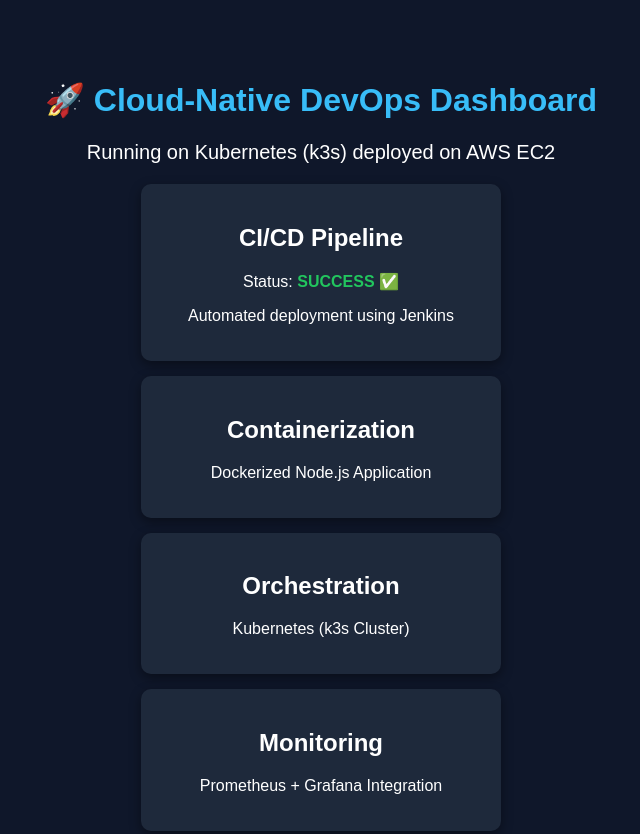
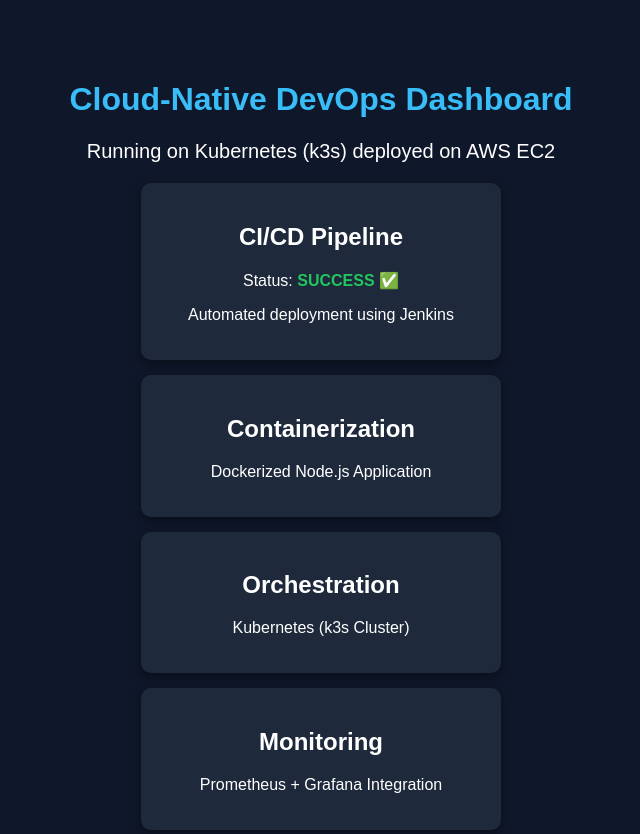
Before and after one commit to SyedShoieb/DevOps-project, a website: page index.html in a window 1280 px wide. Shown: the top 834 px of the page, without its empty margins (319-959 px from the left). Drawn offline with Linux system fonts and the light colour scheme.

Commit message:
Webhook test

```diff
--- a/index.html
+++ b/index.html
@@ -7,7 +7,7 @@
 </head>
 <body>
     <div class="container">
-        <h1>🚀 Cloud-Native DevOps Dashboard</h1>
+        <h1>Cloud-Native DevOps Dashboard</h1>
 
         <p class="status">
             Running on Kubernetes (k3s) deployed on AWS EC2
```
